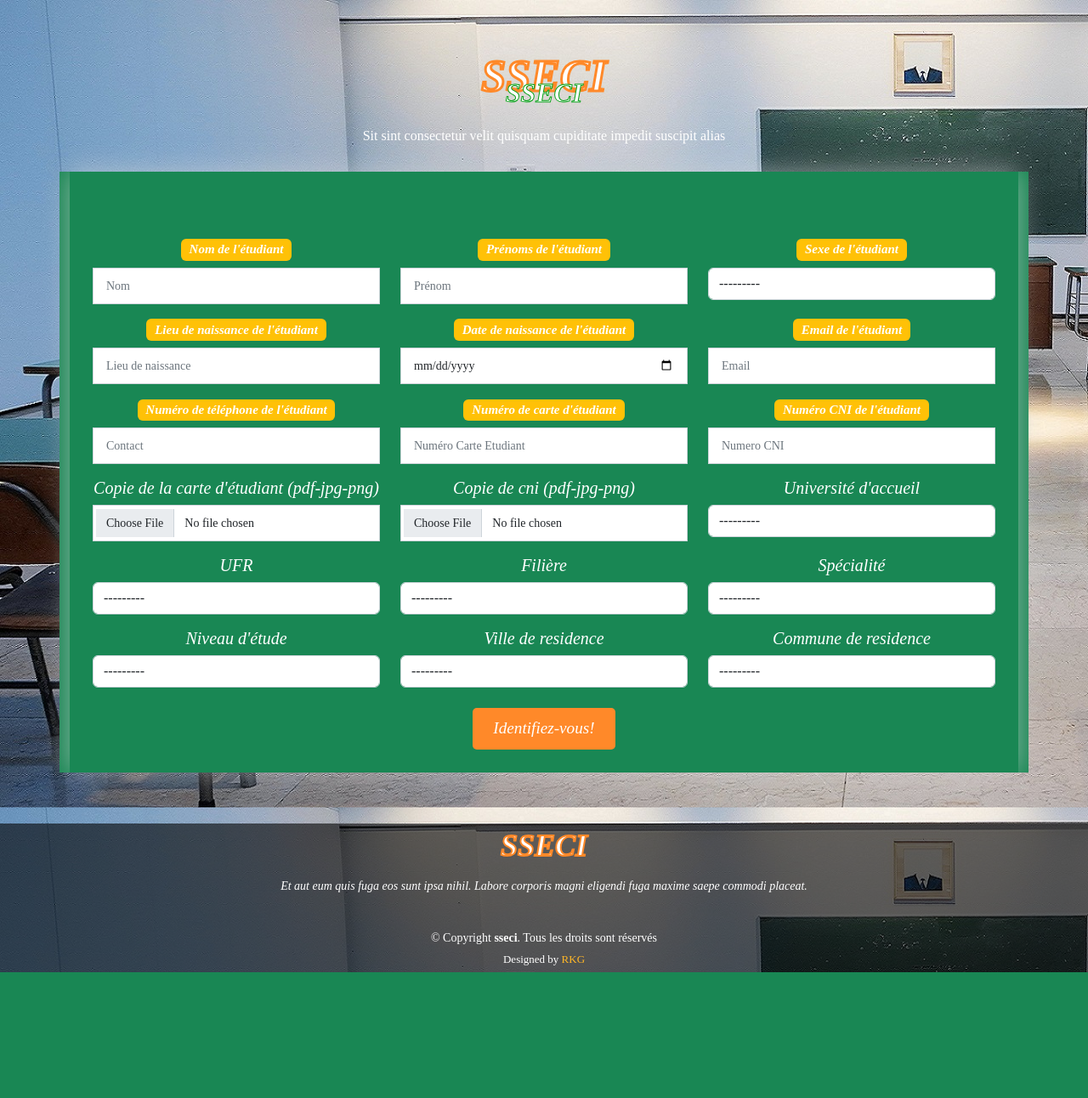
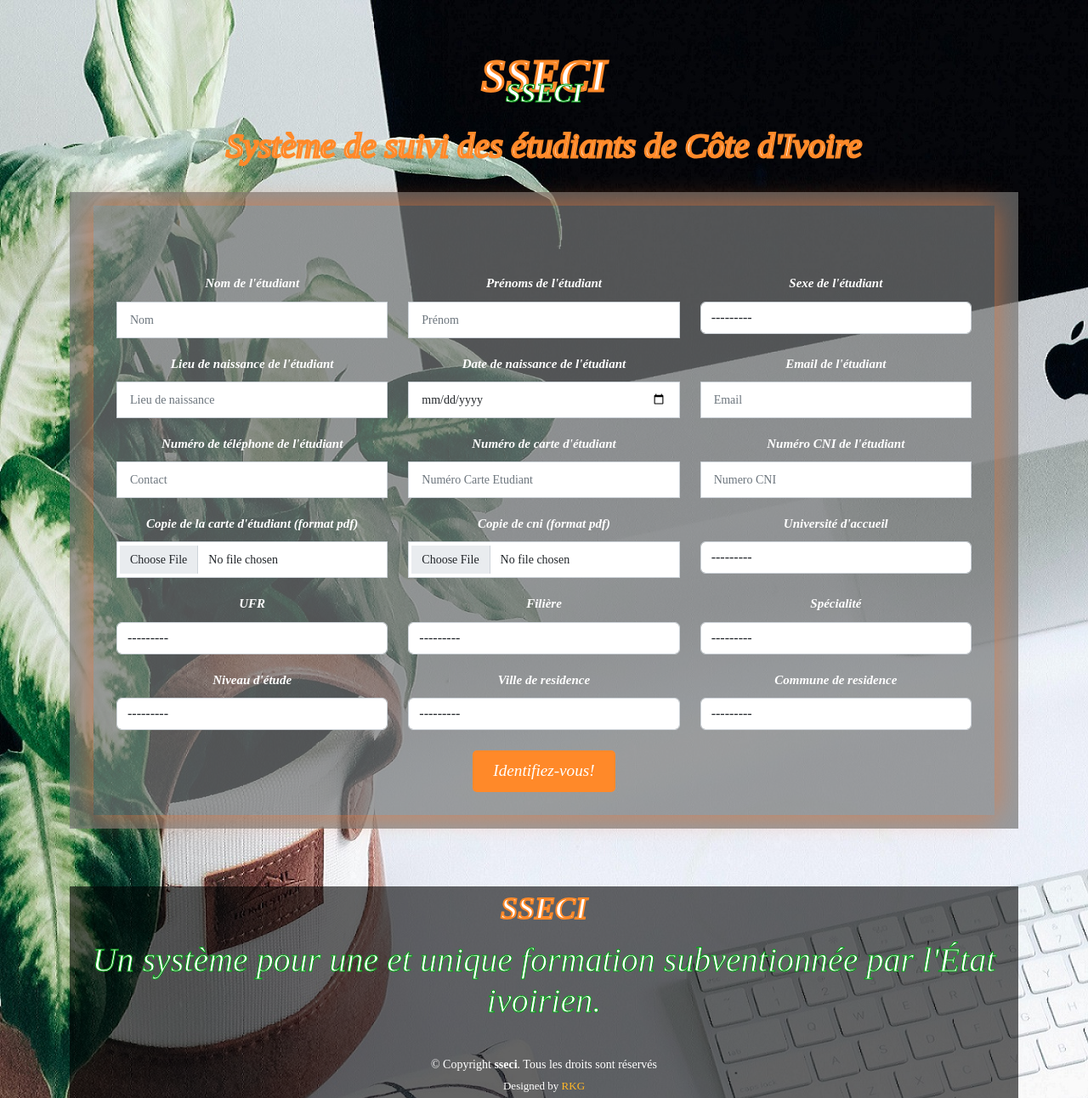
Before and after one commit to Remso27/sseci, a Django app: page / in a window 1280 px wide. Shown: the whole page at 85% size. Before the commit the page ends 1144 px from the top, so only its background shows below. Run offline with Django 4.2, Linux system fonts and the light colour scheme; data that the repository does not hold is empty; some libraries are stand-ins or nearby versions.

Commit message:
Modification du front-end

```diff
--- a/sseci/settings.py
+++ b/sseci/settings.py
@@ -137,7 +137,7 @@ JAZZMIN_SETTINGS = {
     "welcome_sign": "ADMINISTRATION",
     "site_logo": "assets/img/logo.png",
     "login_logo": "assets/img/logo.png",
-    "copyright": "SSECI",
+    "copyright": "sseci",
     "topmenu_links": [
 
         # Url that gets reversed (Permissions can be added)
--- a/sseci/urls.py
+++ b/sseci/urls.py
@@ -24,7 +24,7 @@ from django.conf.urls.static import static
 
 urlpatterns = [
     path('', include('web.urls')),
-    path('admin/', admin.site.urls),
+    path('admin_sseci_/', admin.site.urls),
 ]
 
 if settings.DEBUG:
--- a/static/assets/css/style.css
+++ b/static/assets/css/style.css
@@ -12,7 +12,8 @@
 body {
   font-family: 'Times New Roman', Times, serif;
   color: #444444;
-  background-image: url('../img/bg_u.jpg');
+  background-image: url('../img/unsplash.jpg');
+
 }
 
 a {
@@ -763,18 +764,31 @@ section {
 }
 
 /*--------------------------------------------------------------
-# Testimonials
+# Form
 --------------------------------------------------------------*/
+
 .testimonials {
   padding: 80px 0;
-  background: url("../img/testimonials-bg.jpg") no-repeat;
   background-position: center center;
   background-size: cover;
   position: relative;
+  background: rgba(117, 119, 119, 0.7);
 }
 
+
+
 .testimonials::before {
-  content: "";
+
+  position: absolute;
+  left: 0;
+  right: 0;
+  top: 0;
+  bottom: 0;
+  background: rgba(14, 16, 17, 0.7);
+}
+
+.form-bg::before {
+
   position: absolute;
   left: 0;
   right: 0;
@@ -787,10 +801,7 @@ section {
   margin-bottom: 40px;
 }
 
-.testimonials .testimonials-carousel,
-.testimonials .testimonials-slider {
-  overflow: hidden;
-}
+
 
 .testimonials .testimonial-item {
   text-align: center;
@@ -1138,7 +1149,7 @@ section {
 .contact .info-box {
   color: #444444;
   text-align: center;
-  box-shadow: 0 0 30px rgba(214, 215, 216, 0.6);
+  box-shadow: 0 0 30px rgba(215, 216, 214, 0.6);
   padding: 20px 0 30px 0;
 }
 
@@ -1189,7 +1200,7 @@ section {
 }
 
 .contact .php-email-form {
-  box-shadow: 0 0 30px rgba(214, 215, 216, 0.6);
+  box-shadow: 0 0 30px rgba(249, 115, 43, 0.6);
   padding: 27px;
 }
 
@@ -1391,3 +1402,7 @@ section {
   color: white;
 
 }
+
+.text-color{
+  color: #f47640;
+}
--- a/web/templates/app/index.html
+++ b/web/templates/app/index.html
@@ -11,8 +11,8 @@
 
    {% load static %}
   <!-- Favicons -->
-  <link href="{% static 'assets/img/favicon.png' %} " rel="icon">
-  <link href="{% static 'assets/img/apple-touch-icon.png' %}" rel="apple-touch-icon">
+  <link href="{% static 'assets/img/logo.png' %} " rel="icon">
+  <link href="{% static 'assets/img/logo.png' %}" rel="apple-touch-icon">
 
   <!-- Google Fonts -->
   <link href="https://fonts.googleapis.com/css?family=Open+Sans:300,300i,400,400i,600,600i,700,700i|Raleway:300,300i,400,400i,500,500i,600,600i,700,700i|Satisfy" rel="stylesheet">
@@ -29,20 +29,19 @@
 </head>
 
 <body>
-
+  <div class="container">
   <main id="main">
 
-    <!-- ======= Contact Me Section ======= -->
     <section id="contact" class="contact">
       <div class="container">
 
-        <div class="section-title">
+        <div  class="section-title ">
           <span class="sseci text-white">SSECI</span>
           <h2 class="sse_ci text-white">SSECI</h2>
-          <p class="text-white">Sit sint consectetur velit quisquam cupiditate impedit suscipit alias</p>
+          <p class=" sseci h1 text-white">Système de suivi des étudiants de Côte d'Ivoire</p>
         </div>
 
-        <div class="row bg-success opacity-100">
+        <div  class="row  p-3 mb-2 testimonials">
           <div class="col-lg-12 ">
 
             <form action="{% url 'web:accueil' %}" enctype="multipart/form-data" method="post" role="form" class="php-email-form ">
@@ -50,20 +49,20 @@
               <input type="hidden" name="next_page" value="{% url 'web:accueil' %}">
                   <div class="alert  alert-dismissible fade
                     {% if message == 'success' %}
-                      show alert-primary
+                      show alert-success
                     {% elif message == 'error' %}
                       show alert-danger
                     {% endif %}"
                     role="alert">
                     {% if message == 'success' %}
-                    <strong class="text-center">Succès!</strong> Votre identification a été prise en compte !
+                    <p class="text-center"><strong class="text-center text-success">Succès!</strong> Votre identification a été prise en compte ! </p>
                     {% elif message == 'error' %}
-                    <strong class="text-center">Erreur !</strong> Veuillez corriger les erreurs ci-dessous !
+                    <p class="text-center"> <strong >Erreur !</strong> Veuillez corriger les erreurs ci-dessous !</p>
                     {% endif %}
                   </div>
               <div class="row">
                 <div class="col-md-4 form-group">
-                <p class="text-center fst-italic h5 text-white"> <span class="badge bg-warning">Nom de l'étudiant </span></p>
+                <p class="text-center fst-italic h5 "> <span class="badge text-white">Nom de l'étudiant </span></p>
                   {{form.nom}}
                   {% if form.nom.errors %}
                       <ul class="text-danger">
@@ -74,7 +73,7 @@
                   {% endif %}
                 </div>
                 <div class="col-md-4 form-group mt-3 mt-md-0">
-                  <p class="text-center fst-italic h5 text-white"> <span class="badge bg-warning">Prénoms de l'étudiant </span> </p>
+                  <p class="text-center fst-italic h5 text-white"> <span class="badge text-white">Prénoms de l'étudiant </span> </p>
                   {{form.prenom}}
                   {% if form.prenom.errors %}
                       <ul class="text-danger">
@@ -85,7 +84,7 @@
                   {% endif %}
                 </div>
                 <div class="col-md-4 form-group mt-3 mt-md-0">
-                  <p class="text-center fst-italic h5 text-white"> <span class="badge bg-warning">Sexe de l'étudiant </span></p>
+                  <p class="text-center fst-italic h5 text-white"> <span class="badge text-white">Sexe de l'étudiant </span></p>
                   {{form.sexe}}
                   {% if form.sexe.errors %}
                       <ul class="text-danger">
@@ -98,7 +97,7 @@
               </div>
               <div class="row mt-3">
                 <div class="col-md-4 form-group">
-                  <p class="text-center fst-italic h5 text-white"> <span class="badge bg-warning">Lieu de naissance de l'étudiant </span></p>
+                  <p class="text-center fst-italic h5 text-white"> <span class="badge text-white">Lieu de naissance de l'étudiant </span></p>
                   {{form.lieu_nais}}
                   {% if form.lieu_nais.errors %}
                       <ul class="text-danger">
@@ -109,7 +108,7 @@
                   {% endif %}
                 </div>
                 <div class="col-md-4 form-group mt-3 mt-md-0">
-                  <p class="text-center fst-italic h5 text-white"> <span class="badge bg-warning">Date de naissance de l'étudiant </span></p>
+                  <p class="text-center fst-italic h5 text-white"> <span class="badge text-white">Date de naissance de l'étudiant </span></p>
                   {{form.date_nais}}
                   {% if form.date_nais.errors %}
                       <ul class="text-danger">
@@ -120,7 +119,7 @@
                   {% endif %}
                 </div>
                 <div class="col-md-4 form-group mt-3 mt-md-0">
-                  <p class="text-center fst-italic h5 text-white"> <span class="badge bg-warning">Email de l'étudiant </span></p>
+                  <p class="text-center fst-italic h5 text-white"> <span class="badge text-white">Email de l'étudiant </span></p>
                   {{form.email}}
                   {% if form.email.errors %}
                       <ul class="text-danger">
@@ -134,7 +133,7 @@
 
               <div class="row mt-3">
                 <div class="col-md-4 form-group">
-                  <p class="text-center fst-italic h5 text-white"> <span class="badge bg-warning">Numéro de téléphone de l'étudiant </span></p>
+                  <p class="text-center fst-italic h5 text-white"> <span class="badge text-white">Numéro de téléphone de l'étudiant </span></p>
                   {{form.contact}}
                   {% if form.contact.errors %}
                       <ul class="text-danger">
@@ -145,7 +144,7 @@
                   {% endif %}
                 </div>
                 <div class="col-md-4 form-group mt-3 mt-md-0">
-                  <p class="text-center fst-italic h5 text-white"> <span class="badge bg-warning">Numéro de carte d'étudiant </span></p>
+                  <p class="text-center fst-italic h5 text-white"> <span class="badge text-white">Numéro de carte d'étudiant </span></p>
                   {{form.matricule}}
                   {% if form.matricule.errors %}
                       <ul class="text-danger">
@@ -156,7 +155,7 @@
                   {% endif %}
                 </div>
                 <div class="col-md-4 form-group mt-3 mt-md-0">
-                  <p class="text-center fst-italic h5 text-white"> <span class="badge bg-warning">Numéro CNI de l'étudiant </span></p>
+                  <p class="text-center fst-italic h5 text-white"> <span class="badge text-white">Numéro CNI de l'étudiant </span></p>
                   {{form.cni}}
                   {% if form.cni.errors %}
                       <ul class="text-danger">
@@ -170,7 +169,7 @@
 
               <div class="row mt-3">
                 <div class="col-md-4 form-group">
-                  <p class="text-center fst-italic h5 text-white"> Copie de la carte d'étudiant (pdf-jpg-png)</p>
+                  <p class="text-center fst-italic h5 text-white">  <span class="badge text-white"> Copie de la carte d'étudiant (format pdf)</span></p>
                   {{form.carte_etudiant}}
                   {% if form.carte_etudiant.errors %}
                       <ul class="text-danger">
@@ -181,7 +180,7 @@
                   {% endif %}
                 </div>
                 <div class="col-md-4 form-group mt-3 mt-md-0">
-                  <p class="text-center fst-italic h5 text-white"> Copie de cni (pdf-jpg-png)</p>
+                  <p class="text-center fst-italic h5 text-white"> <span class="badge text-white"> Copie de cni (format pdf)</span></p>
                   {{form.carte_cni}}
                   {% if form.carte_cni.errors %}
                       <ul class="text-danger">
@@ -192,7 +191,7 @@
                   {% endif %}
                 </div>
                 <div class="col-md-4 form-group mt-3 mt-md-0">
-                  <p class="text-center fst-italic h5 text-white"> Université d'accueil</p>
+                  <p class="text-center fst-italic h5 text-white"><span class="badge text-white"> Université d'accueil</span></p>
                   {{form.universite}}
                   {% if form.universite.errors %}
                       <ul class="text-danger">
@@ -206,7 +205,7 @@
 
               <div class="row mt-3">
                 <div class="col-md-4 form-group">
-                  <p class="text-center fst-italic h5 text-white"> UFR</p>
+                  <p class="text-center fst-italic h5 text-white"><span class="badge text-white"> UFR</span></p>
                   {{form.ufr}}
                   {% if form.ufr.errors %}
                       <ul class="text-danger">
@@ -217,7 +216,7 @@
                   {% endif %}
                 </div>
                 <div class="col-md-4 form-group mt-3 mt-md-0">
-                  <p class="text-center fst-italic h5 text-white"> Filière</p>
+                  <p class="text-center fst-italic h5 text-white"> <span class="badge text-white"> Filière</span></p>
                   {{form.filiere}}
                   {% if form.filiere.errors %}
                       <ul class="text-danger">
@@ -228,7 +227,7 @@
                   {% endif %}
                 </div>
                 <div class="col-md-4 form-group mt-3 mt-md-0">
-                  <p class="text-center fst-italic h5 text-white"> Spécialité</p>
+                  <p class="text-center fst-italic h5 text-white">  <span class="badge text-white"> Spécialité</span></p>
                   {{form.specialite}}
                   {% if form.specialite.errors %}
                       <ul class="text-danger">
@@ -242,7 +241,7 @@
 
               <div class="row mt-3">
                 <div class="col-md-4 form-group">
-                  <p class="text-center fst-italic h5 text-white"> Niveau d'étude</p>
+                  <p class="text-center fst-italic h5 text-white"> <span class="badge text-white"> Niveau d'étude</span></p>
                   {{form.niveau}}
                   {% if form.niveau.errors %}
                       <ul class="text-danger">
@@ -253,7 +252,7 @@
                   {% endif %}
                 </div>
                 <div class="col-md-4 form-group mt-3 mt-md-0">
-                  <p class="text-center fst-italic h5 text-white"> Ville de residence</p>
+                  <p class="text-center fst-italic h5 text-white"> <span class="badge text-white"> Ville de residence</span></p>
                   {{form.ville}}
                   {% if form.ville.errors %}
                       <ul class="text-danger">
@@ -264,7 +263,7 @@
                   {% endif %}
                 </div>
                 <div class="col-md-4 form-group mt-3 mt-md-0">
-                  <p class="text-center fst-italic h5 text-white"> Commune de residence</p>
+                  <p class="text-center fst-italic h5 text-white"> <span class="badge text-white"> Commune de residence</span></p>
                   {{form.commune}}
                   {% if form.commune.errors %}
                       <ul class="text-danger">
@@ -292,16 +291,16 @@
   <footer id="footer">
     <div class="container">
       <h3 class="ss_eci">SSECI</h3>
-      <p>Et aut eum quis fuga eos sunt ipsa nihil. Labore corporis magni eligendi fuga maxime saepe commodi placeat.</p>
+      <p class="sse_ci h1">Un système pour une et unique formation subventionnée par l'État ivoirien.</p>
       <div class="copyright">
         &copy; Copyright <strong><span>sseci</span></strong>. Tous les droits sont réservés
       </div>
       <div class="credits">
-        Designed by <a href="">RKG</a>
+        Designed by <a href="https://www.linkedin.com/in/kouassi-r%C3%A9mi-gnamien-1441081b7/" target="_blank">RKG</a>
       </div>
     </div>
   </footer><!-- End Footer -->
-
+</div>
   <a href="#" class="back-to-top d-flex align-items-center justify-content-center"><i class="bi bi-arrow-up-short"></i></a>
 
   <!-- Vendor JS Files -->
```
Also changed, not shown: static/assets/img/Plateau.jpg (deleted), static/assets/img/alexa.jpg (added), static/assets/img/bg_u.jpg (deleted), static/assets/img/logo.png (added), static/assets/img/un.jpg (deleted), static/assets/img/universits.jpg (deleted), static/assets/img/unsplash.jpg (added), static/assets/vendor/bootstrap/css/bootstrap.css, 6 other files.
